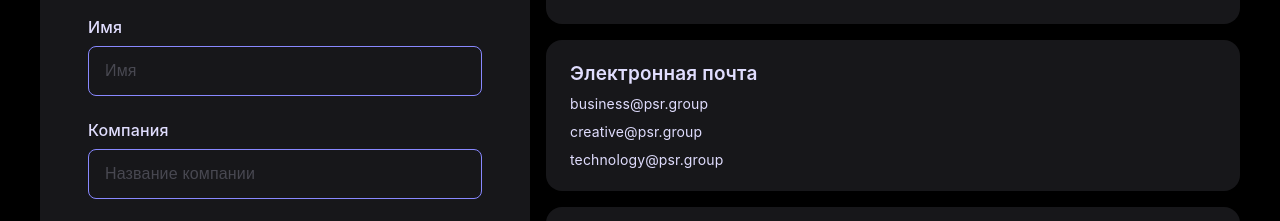
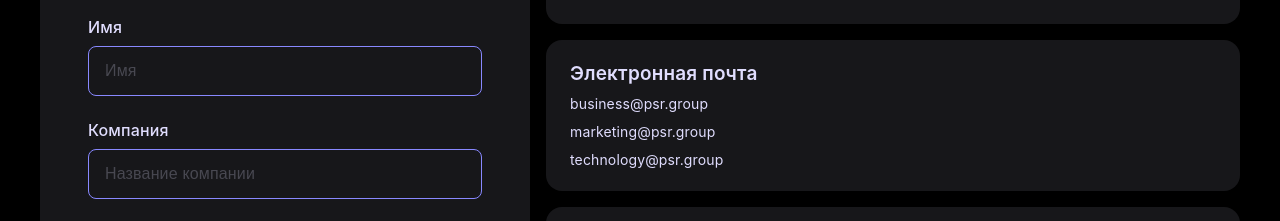
Before and after one commit to p3admin/PSR, a Next.js app: page / in a window 1280 px wide. Shown: the part 5000-5221 px from the top of the page. Built offline with nearby package versions, Linux system fonts and the light colour scheme; a web font is replaced by a local one.

Commit message:
Replace creative@psr.group with marketing@psr.group
Co-Authored-By: Claude Sonnet 4.6 <noreply@anthropic.com>

```diff
--- a/app/components/Footer.tsx
+++ b/app/components/Footer.tsx
@@ -168,8 +168,8 @@ export default function Footer({ lang }: FooterProps) {
               <a href="mailto:business@psr.group" className="contact-card-value">
                 business@psr.group
               </a>
-              <a href="mailto:creative@psr.group" className="contact-card-value">
-                creative@psr.group
+              <a href="mailto:marketing@psr.group" className="contact-card-value">
+                marketing@psr.group
               </a>
               <a href="mailto:technology@psr.group" className="contact-card-value">
                 technology@psr.group
```
